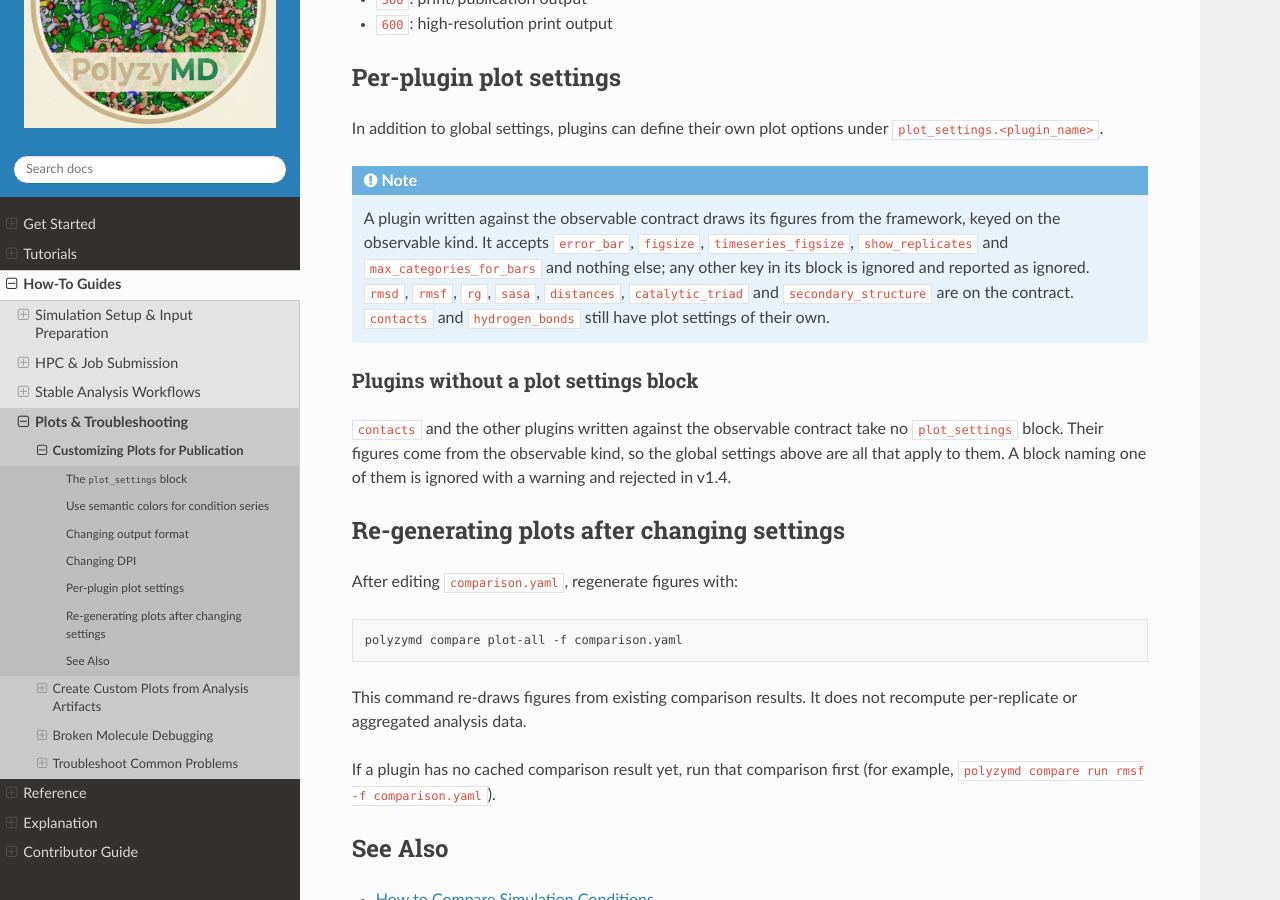
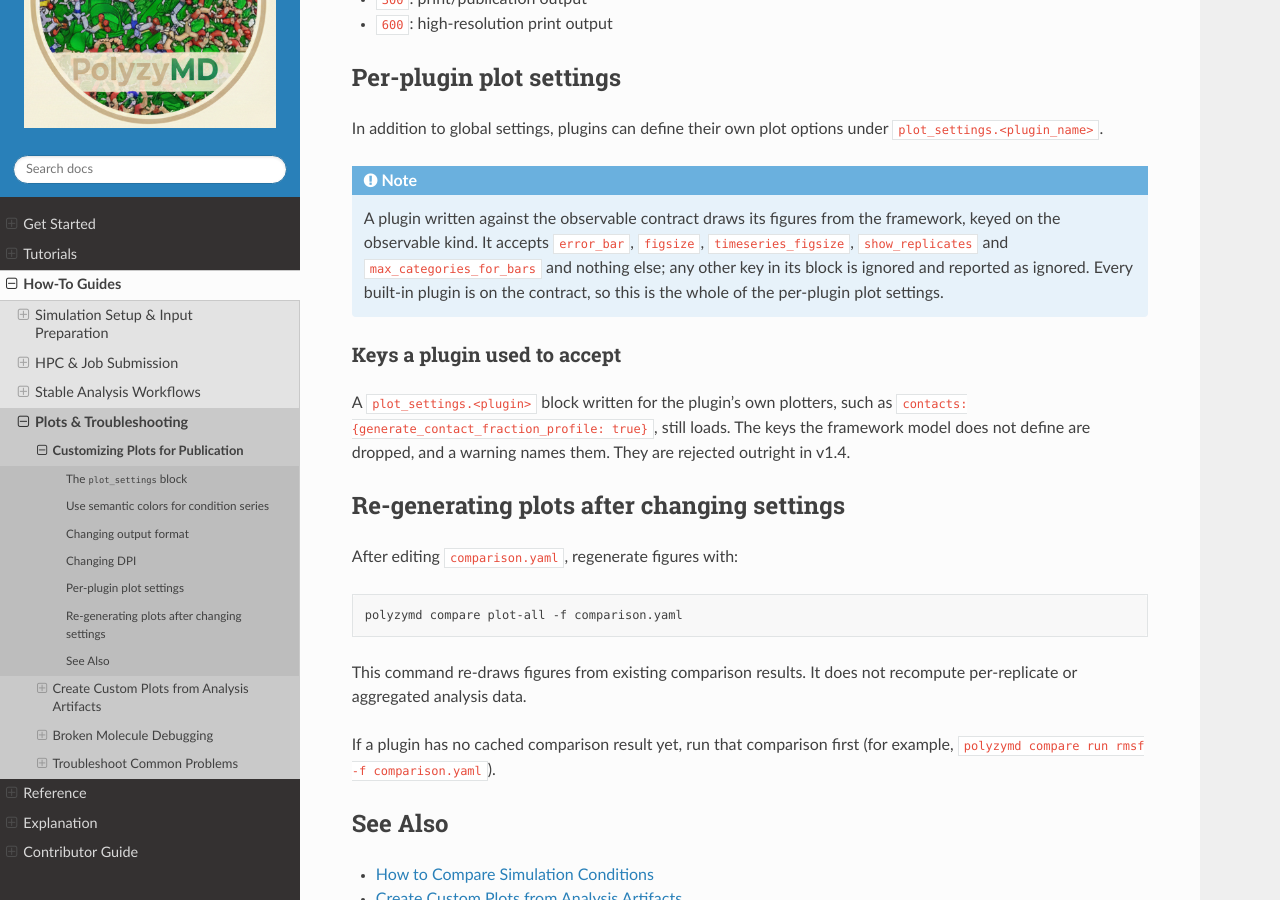
Before and after one commit to joelaforet/polyzymd, a Sphinx documentation site: the page built from docs/source/how_to/publication_plots.md, in a window 1280 px wide and 900 px high, scrolled down 5118 px. Built offline with Sphinx 7.4.7 and the Read the Docs theme 3.1.0, drawn with Linux system fonts in a browser that asks for light colours.

Commit message:
fix(analyses): reconcile the contacts and hydrogen-bond ports
With contacts and hydrogen bonds ported, no plugin has a plotter module or a
plot settings model of its own, and two lists that enumerated them went empty.
The plot settings audit now reads the registered analyses instead of a literal
tuple, and the plotter footnote audit runs over the one plotter module the
framework has left rather than over per-plugin ones, so both tests have a
subject again instead of skipping on an empty parameter set.
_STRICT_CANONICAL_AGGREGATE_ANALYSES gains rmsd, which was dropped when rmsd
was ported and every other ported plugin kept, so a legacy JSON aggregate under
any of the nine names is refused rather than half-read.

The rest is prose that named machinery the ports deleted. The advanced-package
contributor page no longer offers built-in plugins as package examples, the
analyses API page says every plugin is one contract module, and the
publication-plots how-to says what a contract plot settings block accepts and
what happens to the keys a plugin's own plotters used to read.

Validated with tests/analyses, tests/cli, tests/config and tests/engines (1799
passed, one pre-existing CLI failure that needs polyzymd on PATH), the parity
suite with POLYZYMD_REAL_DATA=1 against the real LipA trajectories (38 passed),
ruff and black.

````diff
--- a/docs/source/how_to/publication_plots.md
+++ b/docs/source/how_to/publication_plots.md
@@ -277,17 +277,16 @@ A plugin written against the observable contract draws its figures from the
 framework, keyed on the observable kind. It accepts `error_bar`, `figsize`,
 `timeseries_figsize`, `show_replicates` and `max_categories_for_bars` and
 nothing else; any other key in its block is ignored and reported as ignored.
-`rmsd`, `rmsf`, `rg`, `sasa`, `distances`, `catalytic_triad` and
-`secondary_structure` are on the contract. `contacts` and `hydrogen_bonds`
-still have plot settings of their own.
+Every built-in plugin is on the contract, so this is the whole of the
+per-plugin plot settings.
 ```
 
-### Plugins without a plot settings block
+### Keys a plugin used to accept
 
-`contacts` and the other plugins written against the observable contract take
-no `plot_settings` block. Their figures come from the observable kind, so the
-global settings above are all that apply to them. A block naming one of them is
-ignored with a warning and rejected in v1.4.
+A `plot_settings.<plugin>` block written for the plugin's own plotters, such as
+`contacts: {generate_contact_fraction_profile: true}`, still loads. The keys the
+framework model does not define are dropped, and a warning names them. They are
+rejected outright in v1.4.
 
 ## Re-generating plots after changing settings
 
````
Also changed, not shown: docs/source/api/analyses.md (+5 -4 lines), 5 other files.
